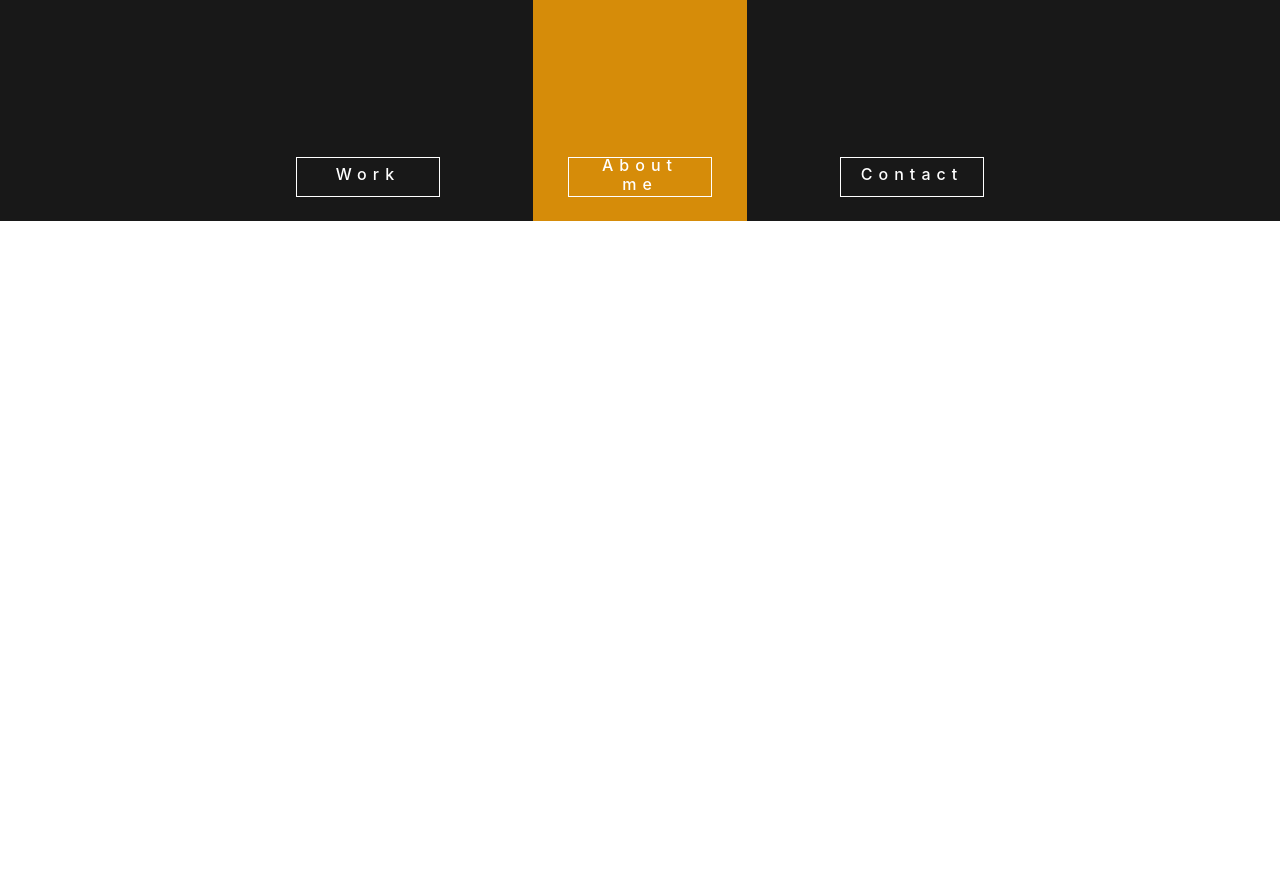
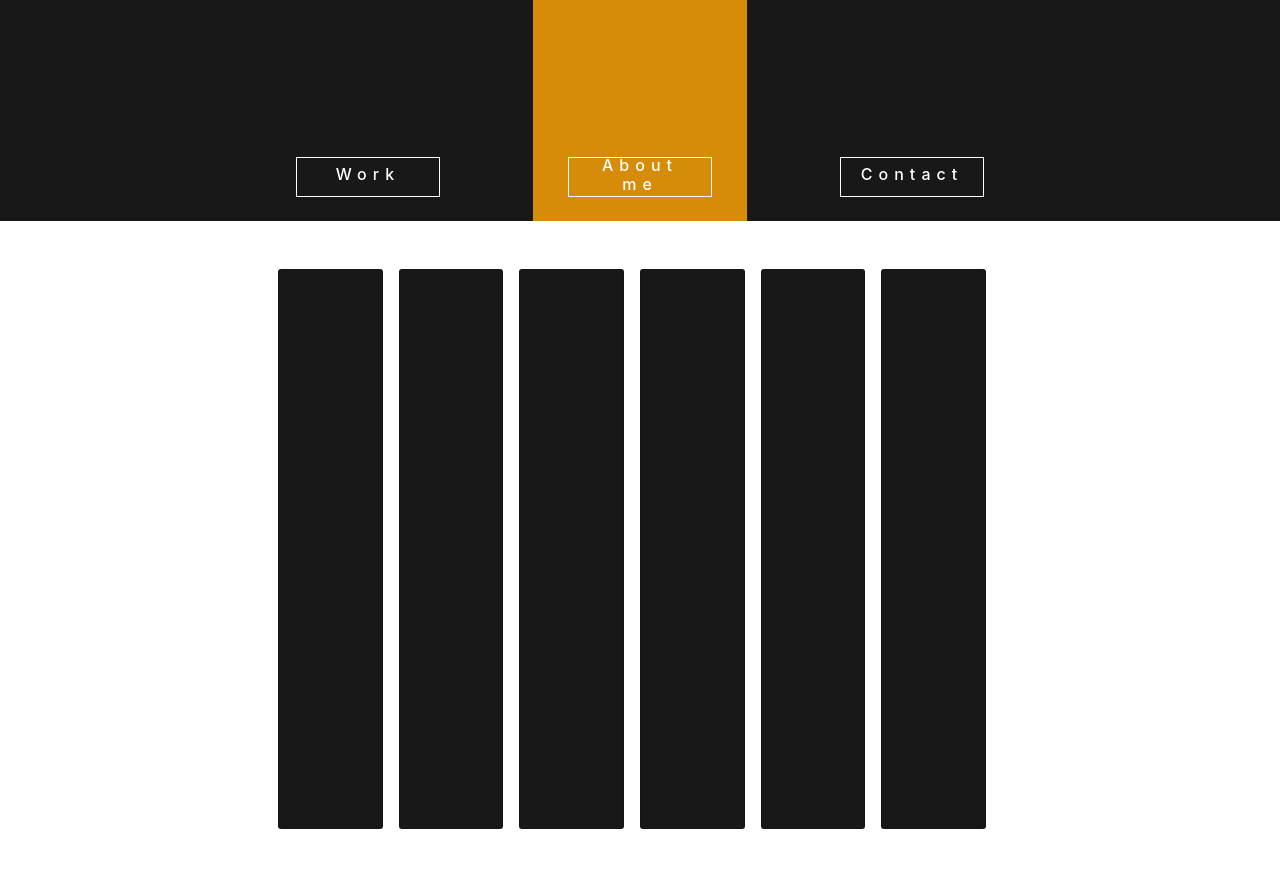
Before and after one commit to AWorkingMind/Portfolio-assignment, a website: page index.html in a window 1280 px wide. Shown: the part 579-1456 px from the top of the page. Before the commit the page ends 800 px from the top, so only its background shows below. Drawn offline with nearby package versions, Linux system fonts and the light colour scheme; files that its build step writes are made by us from their sources.

Commit message:
Showcase basic start

```diff
--- /dev/null
+++ b/ClickListner.js
@@ -0,0 +1,13 @@
+document.querySelectorAll('.card').forEach(card => {
+    card.addEventListener('click', function() {
+        // Toggle active class on click
+        this.classList.toggle('active');
+
+        // If you want only one card to expand at a time, you can add this code to close other cards
+        document.querySelectorAll('.card').forEach(otherCard => {
+            if (otherCard !== this) {
+                otherCard.classList.remove('active');
+            }
+        });
+    });
+});
--- a/css/styles.scss
+++ b/css/styles.scss
@@ -33,6 +33,7 @@ $theme-colors: map-merge($theme-colors, $custom-colors);
 	background: #d68c09;
 	height: 100vh;
 }
+//----------Buttons-------------//
 .button-work{
 	width: 9rem;
 	border: white solid 1px;
@@ -58,6 +59,7 @@ $theme-colors: map-merge($theme-colors, $custom-colors);
 	transition: 200ms ease-in;
 	color: #1a1e21;
 }
+//----------Buttons-------------//
 .btn-margin-md{
 	margin-right: 6rem;
 	margin-left: 6rem;
@@ -111,6 +113,22 @@ $theme-colors: map-merge($theme-colors, $custom-colors);
 	transform: scale(1.1);
 	filter: drop-shadow(0 0 0.75rem #111111);
 }
+//Showcase//
+.showcase{
+
+	background: white;
+}
+.card{
+	height: 50vh;
+	background: #181818;
+	border-radius: 3px;
+	transition: 600ms;
+}
+.card.active{
+	flex-grow: 0.9;
+	transition: 600ms;
+}
+//Showcase//
 //fonts//
 .btn-font{
 	font-family: Inter;
@@ -163,8 +181,6 @@ $theme-colors: map-merge($theme-colors, $custom-colors);
 //scroll-Animations//
 
 //scroll-Animations//
-
-
 //Animations//
 //skalering//
 @media screen and (min-width:768px )	 {
@@ -228,6 +244,9 @@ $theme-colors: map-merge($theme-colors, $custom-colors);
 	.button-work-md{
 		height: 2.5rem;
 		width: 9rem;
+	}
+	.card{
+		height: 70vh;
 	}
 }
 @media screen and (min-width:1440px ){
--- a/index.html
+++ b/index.html
@@ -3,7 +3,7 @@
 <head>
 	<meta charset="utf-8">
 
-	<title>Sigende titel</title>
+	<title>AWorkingMind Portfolio</title>
 
 	<meta name="robots" content="All">
 	<meta name="author" content="Udgiver">
@@ -19,9 +19,7 @@
 
 <div class="container-fluid">
 	<div class="row">
-
 		<!-------------------------Buttons-md--------------------------->
-
 		<div class="d-none d-md-block position-absolute bottom-0 mb-4">
 			<div class="row justify-content-center">
 
@@ -32,7 +30,6 @@
 			</div>
 		</div>
 		<!-------------------------Buttons-md-end--------------------------->
-
 		<div class="bg-sids col-3 col-md-4 col-lg-5">
 		<!-------------------------icons-sm-md-lg-------------------------->
 			<div class="icon-container pt-5 ps-1 d-md-none">
@@ -53,7 +50,6 @@
 		<!-------------------------icons-sm-md-lg-end----------------------->
 		</div>
 
-
 		<div class="bg-yellow col-6 col-md-4 col-lg-2 p-0 m-0">
 			<!----------------frontpage-photos-and-buttons------------------->
 				<div class="front-page-image position-relative ps-0 justify-content-center d-flex">
@@ -73,7 +69,24 @@
 		</div>
 
 		<div class="bg-sids col-3 col-md-4 col-lg-5">
+		</div>
 
+	</div>
+</div>
+
+
+<div class="container-fluid showcase">
+	<div class="row">
+
+		<div class="slide-container d-flex justify-content-center">
+			<div class="card col-2 col-lg-1 d-none d-md-block mt-5 mb-5 me-3">
+				<img src="" alt="">
+			</div>
+			<div class="card col-2 col-lg-1 d-none d-md-block mt-5 mb-5 me-3"></div>
+			<div class="card col-2 col-lg-1 d-none d-md-block mt-5 mb-5 me-3"></div>
+			<div class="card col-2 col-lg-1 d-none d-lg-block mt-5 mb-5 me-3"></div>
+			<div class="card col-2 col-lg-1 d-none d-lg-block mt-5 mb-5 me-3"></div>
+			<div class="card col-2 col-lg-1 d-none d-lg-block mt-5 mb-5 me-3"></div>
 		</div>
 
 	</div>
@@ -84,10 +97,7 @@
 
 
 
-
-
-
-<script src="parallax.js"></script>
+<script src="ClickListner.js"></script>
 <script src="node_modules/bootstrap/dist/js/bootstrap.bundle.min.js"></script>
 </body>
 </html>
```
Also changed, not shown: parallax.js (deleted).
